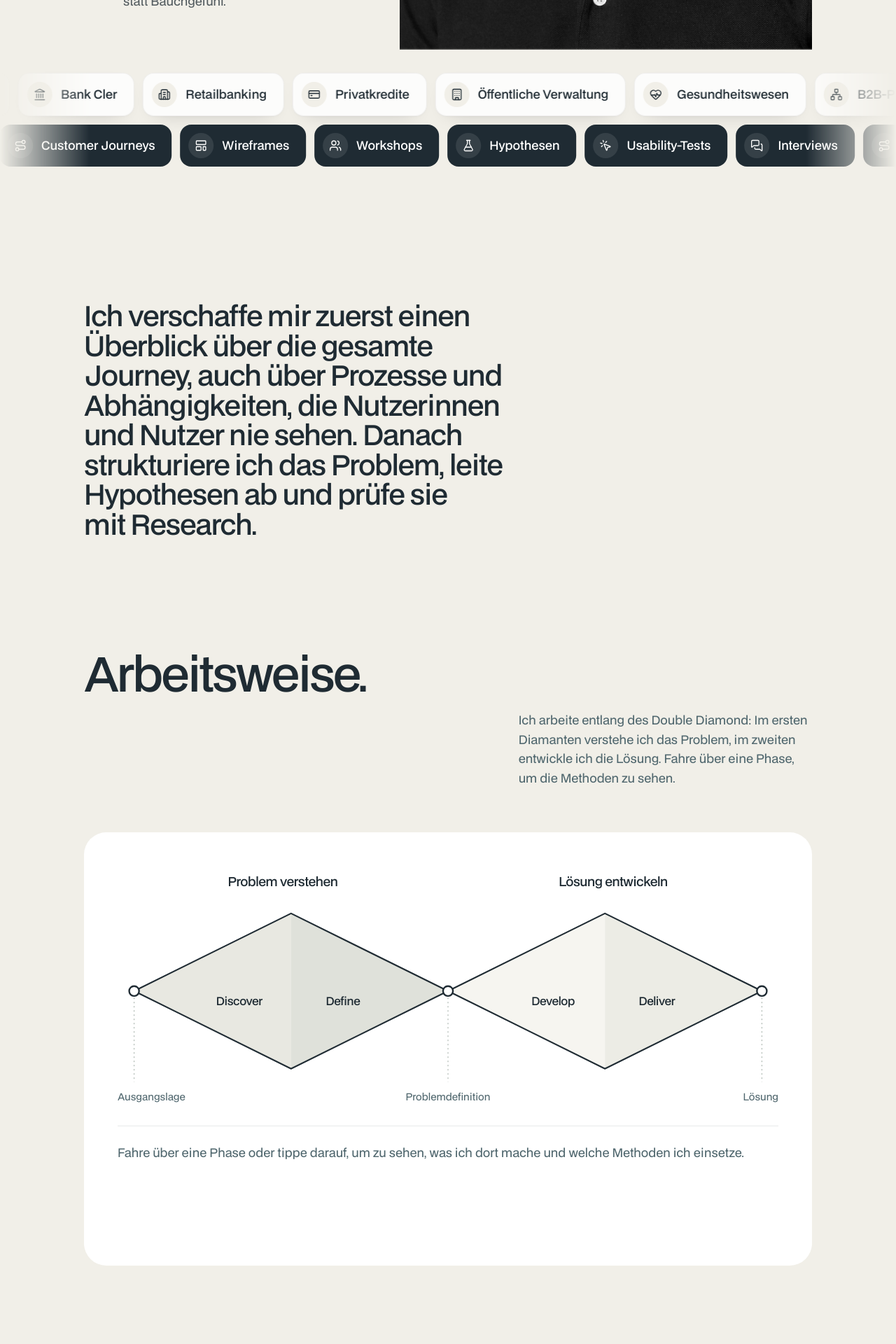
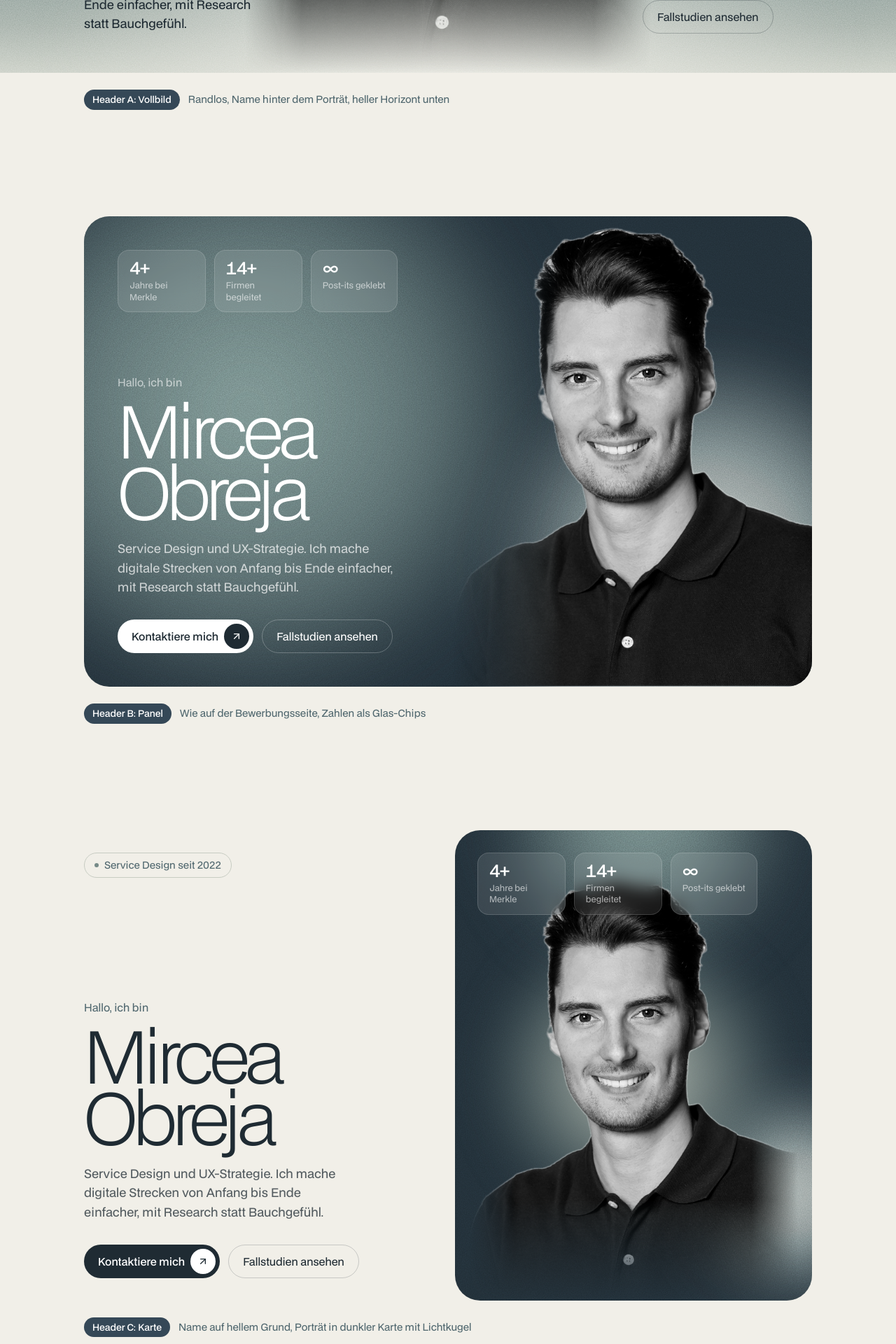
Before and after one commit to MirceaObreja/portfolio, a Next.js app: page / in a window 1280 px wide. Shown: the part 760-2680 px from the top of the page at 70% size. Built offline with nearby package versions, Linux system fonts and the light colour scheme.

Commit message:
Drei Header-Varianten, Statement über volle Breite, Kapiteltext links unter dem Titel
Co-Authored-By: Claude Opus 5.5 <noreply@anthropic.com>
Claude-Session: https://claude.ai/code/session_01HYx915nDmFPKHPnvLH996D

```diff
--- a/src/app/page.tsx
+++ b/src/app/page.tsx
@@ -1,6 +1,6 @@
 import { SiteHeader } from '@/components/site-header';
 import { SiteFooter } from '@/components/site-footer';
-import { Hero } from '@/components/hero';
+import { HeroPanel, HeroVollbild, HeroKarte } from '@/components/hero-varianten';
 import { DoubleDiamond } from '@/components/double-diamond';
 import { CaseCards } from '@/components/case-cards';
 import { Banner } from '@/components/banners';
@@ -13,6 +13,15 @@ import { Reveal, ScrollText } from '@/components/motion-bits';
 import { PHASEN_TEXT } from '@/lib/site';
 import { alleProjekte, fallstudien } from '@/lib/content';
 import { zuKarte } from '@/lib/karten';
+
+function Variante({ name, text }: { name: string; text: string }) {
+  return (
+    <div className="container-page mt-6 flex flex-wrap items-center gap-3 pb-10">
+      <span className="rounded-full bg-brand px-3 py-1 text-[13px] font-medium text-white">{name}</span>
+      <span className="text-[14px] text-muted-foreground">{text}</span>
+    </div>
+  );
+}
 
 export default function Home() {
   const projekte = alleProjekte().map((p) => zuKarte(p));
@@ -29,14 +38,20 @@ export default function Home() {
           </div>
         )}
 
-        <Hero />
+        {/* Vorübergehend: drei Varianten für den Einstieg */}
+        <HeroVollbild />
+        <Variante name="Header A: Vollbild" text="Randlos, Name hinter dem Porträt, heller Horizont unten" />
+        <HeroPanel />
+        <Variante name="Header B: Panel" text="Wie auf der Bewerbungsseite, Zahlen als Glas-Chips" />
+        <HeroKarte />
+        <Variante name="Header C: Karte" text="Name auf hellem Grund, Porträt in dunkler Karte mit Lichtkugel" />
 
         <Banner />
 
         <section className="container-page pt-28 md:pt-40" aria-label="Arbeitsweise in einem Satz">
           <ScrollText
             text="Ich verschaffe mir zuerst einen Überblick über die gesamte Journey, auch über Prozesse und Abhängigkeiten, die Nutzerinnen und Nutzer nie sehen. Danach strukturiere ich das Problem, leite Hypothesen ab und prüfe sie mit Research."
-            className="max-w-[24ch] text-[clamp(1.4rem,3.08vw,2.8rem)] font-medium leading-[1.08] tracking-[-0.03em]"
+            className="text-[clamp(1.4rem,3.08vw,2.8rem)] font-medium leading-[1.08] tracking-[-0.03em]"
           />
         </section>
 
--- /dev/null
+++ b/src/components/hero-varianten.tsx
@@ -0,0 +1,132 @@
+import Image from 'next/image';
+import { ArrowUpRight } from 'lucide-react';
+import { Counter } from '@/components/counter';
+import { Licht } from '@/components/case-cards';
+import { KONTAKT } from '@/lib/site';
+import portrait from '../../public/images/fotos/portrait-bw.png';
+
+const ZAHLEN: { wert?: number; suffix?: string; zeichen?: string; label: string }[] = [
+  { wert: 4, suffix: '+', label: 'Jahre bei Merkle' },
+  { wert: 14, suffix: '+', label: 'Firmen begleitet' },
+  { zeichen: '∞', label: 'Post-its geklebt' },
+];
+
+const NAME = 'block whitespace-nowrap font-light leading-[0.86] tracking-[-0.06em]';
+
+function Zahlen({ glas = false }: { glas?: boolean }) {
+  return (
+    <dl className="flex flex-wrap gap-3">
+      {ZAHLEN.map((z) => (
+        <div key={z.label} className={glas ? 'rounded-2xl border border-white/15 bg-white/10 px-4 py-3 backdrop-blur-md' : ''}>
+          <dt className="sr-only">{z.label}</dt>
+          <dd className="text-[clamp(1.25rem,1.9vw,1.6rem)] font-medium leading-none tracking-tight">{z.zeichen ?? <Counter to={z.wert ?? 0} suffix={z.suffix} />}</dd>
+          <p aria-hidden className="mt-1.5 max-w-[12ch] text-[12px] leading-snug text-white/60">{z.label}</p>
+        </div>
+      ))}
+    </dl>
+  );
+}
+
+function Buttons({ dunkel = false }: { dunkel?: boolean }) {
+  return (
+    <div className="flex flex-wrap gap-3">
+      <a href="#kontakt" className={`group/cta inline-flex h-12 items-center gap-2 rounded-full pl-5 pr-1.5 text-[15px] font-medium ${dunkel ? 'bg-ink text-white' : 'bg-white text-ink'}`}>
+        Kontaktiere mich
+        <span className={`grid size-9 place-items-center rounded-full transition-transform duration-300 group-hover/cta:rotate-45 ${dunkel ? 'bg-white text-ink' : 'bg-ink text-white'}`}><ArrowUpRight className="size-4" aria-hidden /></span>
+      </a>
+      <a href="#fallstudien" className={`inline-flex h-12 items-center rounded-full border px-5 text-[15px] transition-colors ${dunkel ? 'border-nacht/25 text-nacht hover:bg-nacht/5' : 'border-white/25 text-white hover:bg-white/10'}`}>Fallstudien ansehen</a>
+    </div>
+  );
+}
+
+// Blendet die geraden Bildkanten des Porträts unten und seitlich weich aus
+const KANTEN = '[mask-image:linear-gradient(to_top,transparent_0%,black_22%),linear-gradient(to_right,transparent_0%,black_14%,black_86%,transparent_100%)] [mask-composite:intersect]';
+
+const SUB = 'Service Design und UX-Strategie. Ich mache digitale Strecken von Anfang bis Ende einfacher, mit Research statt Bauchgefühl.';
+
+/** Variante A: Dunkle Fläche mit zwei Lichtern, Porträt rechts, wie auf der Bewerbungsseite. */
+export function HeroPanel() {
+  return (
+    <section className="container-page pt-24 md:pt-28" aria-label="Einstieg">
+      <div className="group relative isolate overflow-hidden rounded-[36px] bg-nacht text-white">
+        <Licht stil="lichter" i={0} />
+        <div className="relative z-10 grid min-h-[560px] md:min-h-[min(84vh,780px)] md:grid-cols-12">
+          <div className="flex flex-col justify-between gap-12 p-7 md:col-span-7 md:p-12">
+            <Zahlen glas />
+            <div>
+              <p className="text-[15px] text-white/60">Hallo, ich bin</p>
+              <h1 className="mt-3">
+                <span className={`${NAME} text-[clamp(3.25rem,8vw,8.5rem)]`}>Mircea</span>
+                <span className={`${NAME} text-[clamp(3.25rem,8vw,8.5rem)]`}>Obreja</span>
+              </h1>
+              <p className="mt-6 max-w-[38ch] text-[17px] leading-relaxed text-white/70">{SUB}</p>
+              <div className="mt-8"><Buttons /></div>
+            </div>
+          </div>
+          <div className="relative hidden md:col-span-5 md:block">
+            <Image src={portrait} alt={`Porträt von ${KONTAKT.name}`} priority sizes="40vw" className="absolute bottom-0 right-0 w-[min(40vw,600px)] max-w-none [mask-image:linear-gradient(to_right,transparent_0%,black_30%)]" />
+          </div>
+        </div>
+      </div>
+    </section>
+  );
+}
+
+/** Variante B: Randlos über die ganze Breite, heller Horizont unten, Name hinter dem Porträt. */
+export function HeroVollbild() {
+  return (
+    <section className="group relative isolate -mt-24 overflow-hidden bg-nacht pt-24 text-white" aria-label="Einstieg">
+      <Licht stil="horizont" i={0} />
+      <div className="container-page relative flex min-h-[620px] flex-col md:min-h-[min(96vh,920px)]">
+        <div className="relative z-10 flex flex-wrap items-start justify-between gap-6 pt-10 md:pt-14">
+          <p className="text-[15px] text-white/60">Hallo, ich bin</p>
+          <Zahlen glas />
+        </div>
+        <h1 className="pointer-events-none absolute inset-x-0 top-[24%] z-0 text-center">
+          <span className={`${NAME} text-[clamp(4rem,15vw,17rem)] text-white/90`}>Mircea Obreja</span>
+        </h1>
+        <Image src={portrait} alt={`Porträt von ${KONTAKT.name}`} priority sizes="60vw" className={`absolute bottom-0 left-1/2 z-10 w-[min(92vw,580px)] max-w-none -translate-x-1/2 ${KANTEN}`} />
+        <div className="relative z-20 mt-auto grid gap-6 pb-10 md:grid-cols-12 md:pb-14">
+          <p className="max-w-[28ch] text-[17px] leading-relaxed text-nacht md:col-span-3">{SUB}</p>
+          <div className="md:col-span-3 md:col-start-10 md:flex md:items-end md:justify-end"><Buttons dunkel /></div>
+        </div>
+      </div>
+    </section>
+  );
+}
+
+/** Variante C: Name auf hellem Grund, rechts eine dunkle Karte mit aufsteigender Lichtkugel und Porträt. */
+export function HeroKarte() {
+  return (
+    <section className="container-page pt-24 md:pt-28" aria-label="Einstieg">
+      <div className="grid gap-5 md:min-h-[min(84vh,780px)] md:grid-cols-12">
+        <div className="flex flex-col justify-between gap-12 py-4 md:col-span-6 md:py-8">
+          <p className="inline-flex w-fit items-center gap-2 rounded-full border border-nebel px-3.5 py-1.5 text-[14px] text-muted-foreground">
+            <span className="size-1.5 rounded-full bg-eukalyptus" aria-hidden />Service Design seit 2022
+          </p>
+          <div>
+            <p className="text-[15px] text-muted-foreground">Hallo, ich bin</p>
+            <h1 className="mt-3">
+              <span className={`${NAME} text-[clamp(3.25rem,8vw,8.5rem)]`}>Mircea</span>
+              <span className={`${NAME} text-[clamp(3.25rem,8vw,8.5rem)]`}>Obreja</span>
+            </h1>
+            <p className="mt-6 max-w-[36ch] text-[17px] leading-relaxed text-foreground/75">{SUB}</p>
+            <div className="mt-8 flex flex-wrap gap-3">
+              <a href="#kontakt" className="group/cta inline-flex h-12 items-center gap-2 rounded-full bg-ink pl-5 pr-1.5 text-[15px] font-medium text-white">
+                Kontaktiere mich
+                <span className="grid size-9 place-items-center rounded-full bg-white text-ink transition-transform duration-300 group-hover/cta:rotate-45"><ArrowUpRight className="size-4" aria-hidden /></span>
+              </a>
+              <a href="#fallstudien" className="inline-flex h-12 items-center rounded-full border border-foreground/20 px-5 text-[15px] transition-colors hover:bg-foreground/5">Fallstudien ansehen</a>
+            </div>
+          </div>
+        </div>
+        <div className="group relative isolate min-h-[520px] overflow-hidden rounded-[36px] bg-nacht text-white md:col-span-6">
+          <Licht stil="lichter" i={2} />
+          <div aria-hidden className="pointer-events-none absolute left-1/2 top-[52%] aspect-square w-[85%] -translate-x-1/2 -translate-y-1/2 rounded-full blur-[30px] transition-transform duration-1000 group-hover:scale-110" style={{ background: 'radial-gradient(circle, #c7ccc2 0%, rgba(158,170,162,0.7) 30%, rgba(117,138,135,0.35) 55%, rgba(31,43,51,0) 72%)' }} />
+          <Image src={portrait} alt={`Porträt von ${KONTAKT.name}`} priority sizes="45vw" className={`absolute bottom-0 left-1/2 w-[min(92%,560px)] max-w-none -translate-x-1/2 ${KANTEN}`} />
+          <div className="absolute left-6 top-6 z-10 md:left-8 md:top-8"><Zahlen glas /></div>
+        </div>
+      </div>
+    </section>
+  );
+}
--- a/src/components/section-title.tsx
+++ b/src/components/section-title.tsx
@@ -4,11 +4,11 @@ import { cn } from '@/lib/utils';
 /** Grosser Abschnittstitel mit kurzer Einordnung rechts daneben. */
 export function SectionTitle({ id, titel, text, className }: { id: string; titel: string; text?: string; className?: string }) {
   return (
-    <Reveal className={cn('mb-12 grid gap-6 md:mb-16 md:grid-cols-12', className)}>
+    <Reveal className={cn('mb-12 grid gap-5 md:mb-16 md:grid-cols-12', className)}>
       <h2 id={id} className="text-[clamp(1.925rem,5.25vw,4.9rem)] font-medium leading-[0.9] tracking-[-0.045em] md:col-span-12">
         {titel}
       </h2>
-      {text && <p className="max-w-[40ch] text-[17px] leading-relaxed text-muted-foreground md:col-span-5 md:col-start-8">{text}</p>}
+      {text && <p className="max-w-[40ch] text-[17px] leading-relaxed text-muted-foreground md:col-span-5">{text}</p>}
     </Reveal>
   );
 }
```
